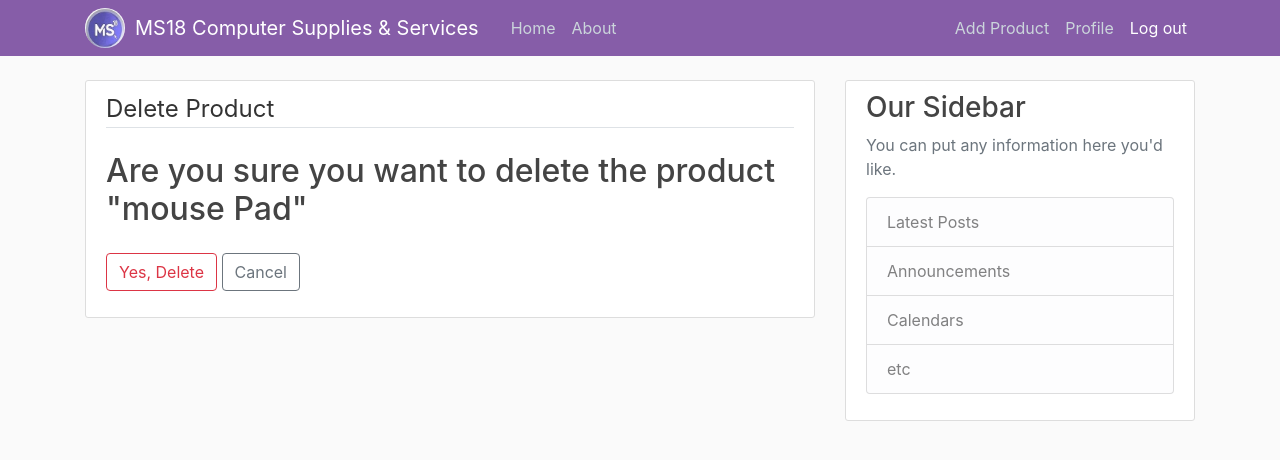
After one commit to KirigayaKazutooo/DjangoProject, a Django app: page /product/1/delete/ in a window 1280 px wide. The commit adds this page. Shown: the top 460 px of the page. Run offline with Django 5.2, Linux system fonts and the light colour scheme; a user stored in the database is signed in; data comes from the database, SQL or seed files in the repository; both versions use the stored data as it was after the commit; some libraries are stand-ins or nearby versions.

Commit message:
added btn for update delete of rpoducts

```diff
--- a/ms18/templates/ms18/base.html
+++ b/ms18/templates/ms18/base.html
@@ -32,6 +32,7 @@
               <!-- Navbar Right Side -->
               <div class="navbar-nav">
                 {% if user.is_authenticated %}
+                  <a class="nav-item nav-link" href="{% url 'product-create' %}">Add Product</a>
                   <a class="nav-item nav-link" href="{% url 'profile' %}">Profile</a>
                   <form class="nav-item nav-link" id="logout-form" method="post" action="{% url 'logout' %}">
                     {% csrf_token %}
--- /dev/null
+++ b/ms18/templates/ms18/product_confirm_delete.html
@@ -0,0 +1,17 @@
+{% extends 'ms18/base.html' %}
+{% block content %}
+    <div class="content-section">
+        <form method="POST">
+            {% csrf_token %}
+            <fieldset class="form-group">
+                <legend class="border-bottom mb-4 ">Delete Product</legend>
+                <h2>Are you sure you want to delete the product "{{ object.title }}"</h2>
+            </fieldset>
+            <div class="form-group">
+                <button class="btn btn-outline-danger" type="submit" >Yes, Delete</button>
+                <a class="btn btn-outline-secondary" href="{% url 'product-detail' object.id %}">Cancel</a>
+
+            </div>
+        </form>
+    </div>
+{% endblock content %}
--- a/ms18/templates/ms18/product_detail.html
+++ b/ms18/templates/ms18/product_detail.html
@@ -6,6 +6,12 @@
             <div class="article-metadata">
                 <a class="mr-2" href="#">{{ object.author }}</a>
                 <small class="text-muted">{{ object.date_posted|date:"F d, Y" }}</small>
+                {% if object.author == user %}
+                    <div>
+                        <a class="btn btn-secondary btn-sm mt-1 mb-1" href="{% url 'product-update' object.id %}">Update</a>
+                        <a class="btn btn-danger btn-sm mt-1 mb-1" href="{% url 'product-delete' object.id %}">Delate</a>
+                    </div>
+                {% endif %}
             </div>
             <h2 class="article-title">{{ object.title }}</h2>
             <p class="article-content">{{ object.content }}</p>
--- a/ms18/urls.py
+++ b/ms18/urls.py
@@ -1,5 +1,5 @@
 from django.urls import path
-from .views import ProductListView, ProductDetailView, ProductCreateView, ProductUpdateView
+from .views import ProductListView, ProductDetailView, ProductCreateView, ProductUpdateView, ProductDeleteView
 from . import views
 
 urlpatterns = [
@@ -7,5 +7,6 @@ urlpatterns = [
     path('product/<int:pk>/', ProductDetailView.as_view(), name='product-detail'),
     path('product/new/', ProductCreateView.as_view(), name='product-create'),
     path('product/<int:pk>/update/', ProductUpdateView.as_view(), name='product-update'),
+    path('product/<int:pk>/delete/', ProductDeleteView.as_view(), name='product-delete'),
     path('about/', views.about, name='ms18-about'),
 ]
--- a/ms18/views.py
+++ b/ms18/views.py
@@ -1,6 +1,6 @@
 from django.shortcuts import render
-from django.contrib.auth.mixins import LoginRequiredMixin
-from django.views.generic import ListView, DetailView, CreateView, UpdateView
+from django.contrib.auth.mixins import LoginRequiredMixin, UserPassesTestMixin
+from django.views.generic import ListView, DetailView, CreateView, UpdateView, DeleteView
 from .models import Product
 
 
@@ -30,7 +30,7 @@ class ProductCreateView(LoginRequiredMixin ,CreateView):
         form.instance.author = self.request.user
         return super().form_valid(form)
 
-class ProductUpdateView(LoginRequiredMixin ,CreateView):
+class ProductUpdateView(LoginRequiredMixin, UserPassesTestMixin,UpdateView):
     model = Product
     fields = ['title', 'content']
 
@@ -38,6 +38,21 @@ class ProductUpdateView(LoginRequiredMixin ,CreateView):
         form.instance.author = self.request.user
         return super().form_valid(form)
 
+    def test_func(self):
+        product = self.get_object()
+        if self.request.user == product.author:
+            return True
+        return False
+
+class ProductDeleteView(LoginRequiredMixin, UserPassesTestMixin, DeleteView):
+    model = Product
+    success_url = '/'
+
+    def test_func(self):
+        product = self.get_object()
+        if self.request.user == product.author:
+            return True
+        return False
 
 def about(request):
     return render(request, 'ms18/about.html', {'title': 'About'})
```
Also changed, not shown: db.sqlite3.
